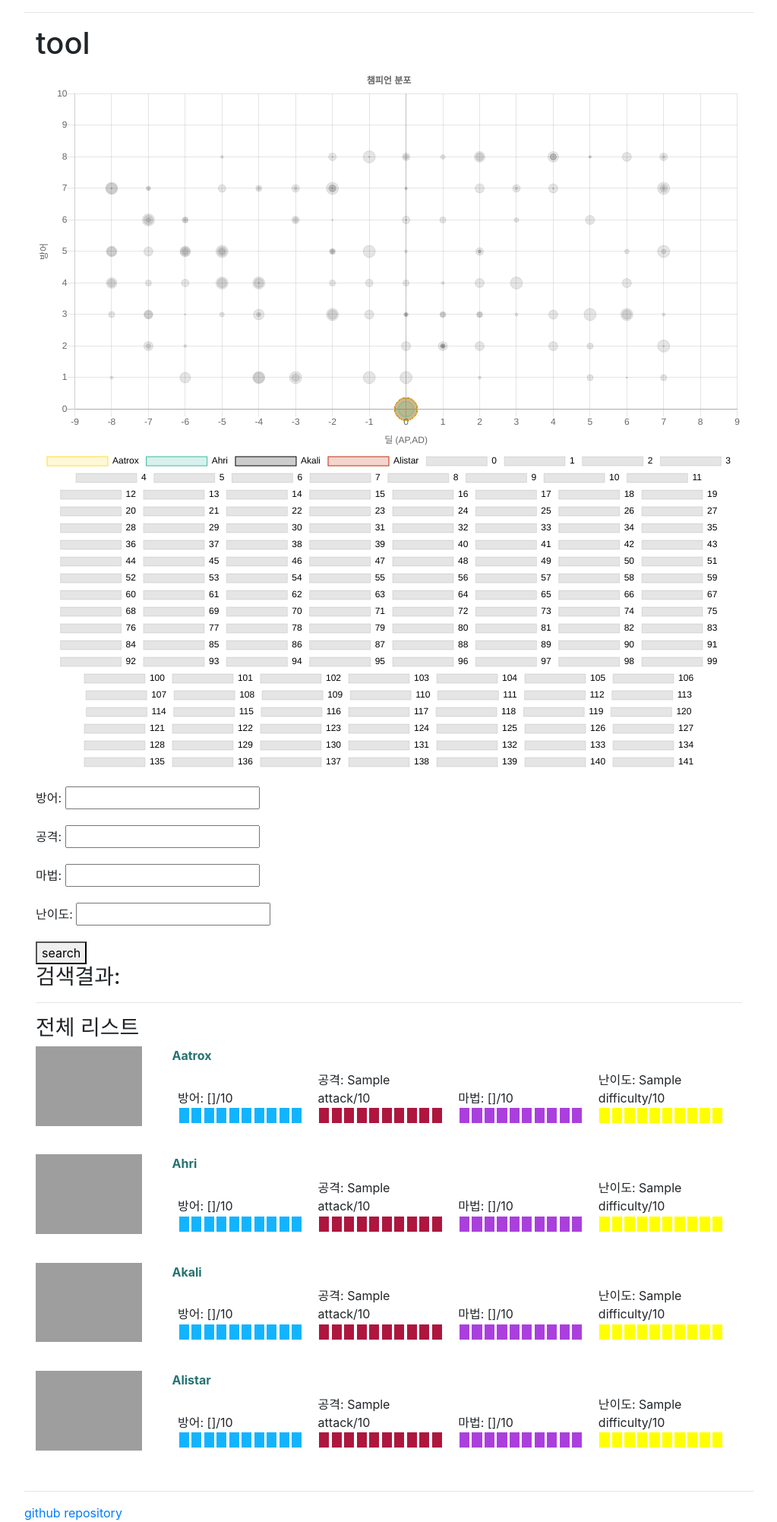
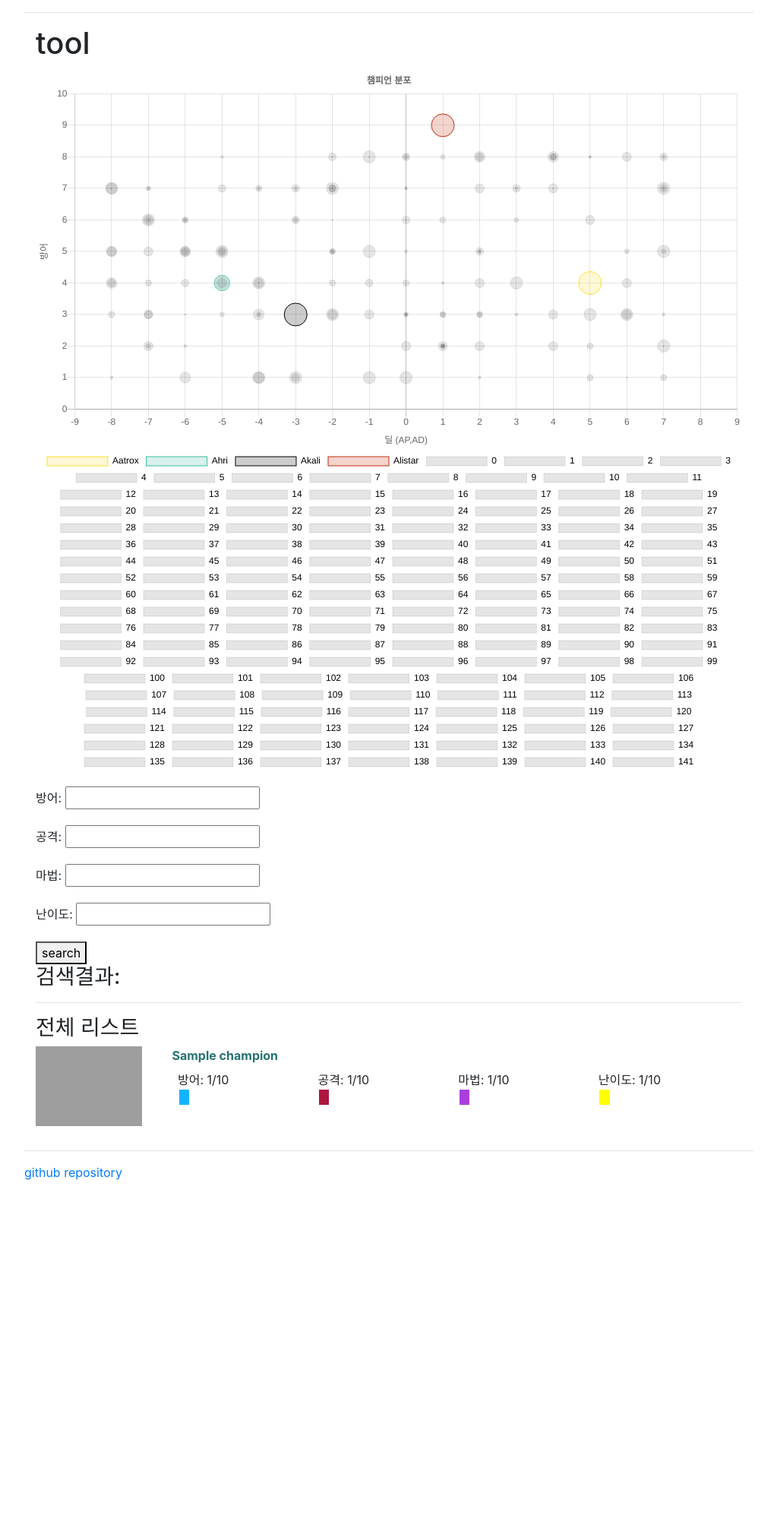
Before and after one commit to kangsudal/legendary-enigma, a Django app: page /tool2/ in a window 1280 px wide. Shown: the part 100-2103 px from the top of the page at 76% size, without its empty margins (128-1151 px from the left). After the commit the page ends 1653 px from the top, so only its background shows below. Run offline with Django 3.2, Linux system fonts and the light colour scheme; tables that the repository leaves empty hold one stand-in row (values such as "Sample post"); a database or web service that is not in the repository returns one stand-in record (values such as "Sample title"); data that the repository does not hold is empty; some libraries are stand-ins or nearby versions; some web fonts are replaced; grey boxes are pictures that could not be loaded.

Commit message:
Change the way of loading data from json using riot api to object of database. and search function too.

```diff
--- a/blog/forms.py
+++ b/blog/forms.py
@@ -1,7 +1,9 @@
 from django import forms
 
 from .models import Post
+from .models import Champion
 import requests
+from django.db.models import Q
 
 class PostForm(forms.ModelForm):
 
@@ -26,42 +28,23 @@
         magic = self.cleaned_data['magic']
         difficulty = self.cleaned_data['difficulty']
 
-        url = 'http://ddragon.leagueoflegends.com/cdn/9.1.1/data/en_US/champion.json'
-        response = requests.get(url)
-        champion_data = response.json()
-        champions = champion_data['data']
 
-    	# for key, value in champions.items() :
-    	# 	print(key,value)
 
-    	#print(list(champions.items()))
-    	#a = filter(positive, champions.)
+        if defense is None and attack is None and magic is None and difficulty is None:
+            result = None
+            return result
 
-    	# a = filter(positive, li)
-        conditions =[defense,attack,magic,difficulty]
-    	#result = filter(positive, champions)
+        c = Champion.objects.all()
 
-        result = self.getKeysByValues(champions, conditions)
+        if defense:
+            c = c.filter(defense=defense)
+        if attack:
+            c = c.filter(attack=attack)
+        if magic:
+            c = c.filter(magic=magic)
+        if difficulty:
+            c = c.filter(difficulty=difficulty)
 
-        #print(result)
+        result = c
 
         return result
-
-    def getKeysByValues(self, champions, list):
-        champDics={}
-
-        for key,value in champions.items():
-            if self.isSame(value['info']['defense'], list[0]) and self.isSame(value['info']['attack'], list[1]) and self.isSame(value['info']['magic'], list[2]) and self.isSame(value['info']['difficulty'], list[3]) :
-                champDics.update({key:value})
-
-
-        return champDics
-
-    def isSame( self, data, condition):
-        if condition is None:
-            return True
-
-        if data is condition:
-            return True
-
-        return False
--- a/blog/templates/blog/tool2.html
+++ b/blog/templates/blog/tool2.html
@@ -17,8 +17,8 @@
                                    backgroundColor: "rgba(255,221,50,0.2)",
                                    borderColor: "rgba(255,221,50,1)",
                                    data: [{
-                                     x: {{champions.Aatrox.info.magic}},
-                                     y: {{champions.Aatrox.info.defense}},
+                                     x: 8-3,
+                                     y: 4,
                                      r: 15
                                    }]
                               },
@@ -27,8 +27,8 @@
                                    backgroundColor: "rgba(60,186,159,0.2)",
                                    borderColor: "rgba(60,186,159,1)",
                                    data: [{
-                                     x: {{champions.Ahri.info.magic}},
-                                     y: {{champions.Ahri.info.defense}},
+                                     x: 3-8,
+                                     y: 4,
                                      r: 10
                                    }]
                               },
@@ -37,8 +37,8 @@
                                    backgroundColor: "rgba(0,0,0,0.2)",
                                    borderColor: "#000",
                                    data: [{
-                                     x: {{champions.Akali.info.magic}},
-                                     y: {{champions.Akali.info.defense}},
+                                     x: 5-8,
+                                     y: 3,
                                      r: 15
                                    }]
                               },
@@ -47,8 +47,8 @@
                                    backgroundColor: "rgba(193,46,12,0.2)",
                                    borderColor: "rgba(193,46,12,1)",
                                    data: [{
-                                     x: {{champions.Alistar.info.magic}},
-                                     y: {{champions.Alistar.info.defense}},
+                                     x: 6-5,
+                                     y: 9,
                                      r: 15
                                    }]
                               }]
@@ -171,41 +171,41 @@
 
                          <h3>검색결과:</h3>
 
-                         {% for key, value in search_result.items %}
+                         {% for champion in search_result %}
                          <div>
-                              <div class="champion-img"><img src="http://ddragon.leagueoflegends.com/cdn/img/champion/loading/{{key}}_0.jpg"></div>
+                              <div class="champion-img"><img src="http://ddragon.leagueoflegends.com/cdn/img/champion/loading/{{champion.id}}_0.jpg"></div>
                               <div class="champion-info">
-                                   <span class="champion-name">{{key}}</span>
+                                   <span class="champion-name">{{champion.name}}</span>
                                    <ul>
                                         <li>
-                                             <div>방어: {{value.info.defense}}/10 </div>
+                                             <div>방어: {{champion.defense}}/10 </div>
                                              <div class="stat-boxes">
                                                   {% load blog_filters %}
-                                                  {% for i in value.info.defense|times %}
+                                                  {% for i in champion.defense|times %}
                                                   <div class="foo blue"></div>
                                                   {% endfor %}
                                              </div>
                                         </li>
                                         <li>
-                                             <div>공격: {{value.info.attack}}/10</div>
+                                             <div>공격: {{champion.attack}}/10</div>
                                              <div class="stat-boxes">
-                                                  {% for i in value.info.attack|times %}
+                                                  {% for i in champion.attack|times %}
                                                        <div class="foo wine"></div>
                                                   {% endfor %}
                                                   </div>
                                              </li>
                                         <li>
-                                             <div>마법: {{value.info.magic}}/10</div>
+                                             <div>마법: {{champion.magic}}/10</div>
                                              <div class="stat-boxes">
-                                                  {% for i in value.info.magic|times %}
+                                                  {% for i in champion.magic|times %}
                                                        <div class="foo purple"></div>
                                                   {% endfor %}
                                                   </div>
                                              </li>
                                         <li>
-                                             <div>난이도: {{value.info.difficulty}}/10</div>
+                                             <div>난이도: {{champion.difficulty}}/10</div>
                                              <div class="stat-boxes">
-                                                  {% for i in value.info.difficulty|times %}
+                                                  {% for i in champion.difficulty|times %}
                                                   <div class="foo yellow"></div>
                                                   {% endfor %}
                                              </div>
@@ -219,41 +219,41 @@
 
                          <h3> 전체 리스트 </h3>
                          <!-- champion 전체 리스트-->
-                         {% for key, value in champions.items %}
+                         {% for champion in champions %}
                          <div>
-                              <div class="champion-img"><img src="http://ddragon.leagueoflegends.com/cdn/img/champion/loading/{{key}}_0.jpg"></div>
+                              <div class="champion-img"><img src="http://ddragon.leagueoflegends.com/cdn/img/champion/loading/{{champion.id}}_0.jpg"></div>
                               <div class="champion-info">
-                                   <span class="champion-name">{{key}}</span>
+                                   <span class="champion-name">{{champion.name}}</span>
                                    <ul>
                                         <li>
-                                             <div>방어: {{value.info.defense}}/10 </div>
+                                             <div>방어: {{champion.defense}}/10 </div>
                                              <div class="stat-boxes">
                                                   {% load blog_filters %}
-                                                  {% for i in value.info.defense|times %}
+                                                  {% for i in champion.defense|times %}
                                                   <div class="foo blue"></div>
                                                   {% endfor %}
                                              </div>
                                         </li>
                                         <li>
-                                             <div>공격: {{value.info.attack}}/10</div>
+                                             <div>공격: {{champion.attack}}/10</div>
                                              <div class="stat-boxes">
-                                                  {% for i in value.info.attack|times %}
+                                                  {% for i in champion.attack|times %}
                                                        <div class="foo wine"></div>
                                                   {% endfor %}
                                                   </div>
                                              </li>
                                         <li>
-                                             <div>마법: {{value.info.magic}}/10</div>
+                                             <div>마법: {{champion.magic}}/10</div>
                                              <div class="stat-boxes">
-                                                  {% for i in value.info.magic|times %}
+                                                  {% for i in champion.magic|times %}
                                                        <div class="foo purple"></div>
                                                   {% endfor %}
                                                   </div>
                                              </li>
                                         <li>
-                                             <div>난이도: {{value.info.difficulty}}/10</div>
+                                             <div>난이도: {{champion.difficulty}}/10</div>
                                              <div class="stat-boxes">
-                                                  {% for i in value.info.difficulty|times %}
+                                                  {% for i in champion.difficulty|times %}
                                                   <div class="foo yellow"></div>
                                                   {% endfor %}
                                              </div>
--- a/blog/templatetags/blog_filters.py
+++ b/blog/templatetags/blog_filters.py
@@ -5,3 +5,4 @@
 @register.filter(name='times')
 def times(number):
     return range(number)
+    #print(type(number))
--- a/blog/views.py
+++ b/blog/views.py
@@ -1,5 +1,6 @@
 from django.shortcuts import render, get_object_or_404, redirect
 from .models import Post
+from .models import Champion
 from django.utils  import timezone
 from .forms import PostForm
 from .forms import SearchByStatForm
@@ -87,10 +88,8 @@
 def tool2(request):
 
     # load champion data
-    url = 'http://ddragon.leagueoflegends.com/cdn/9.1.1/data/en_US/champion.json'
-    response = requests.get(url)
-    champion_data = response.json()
-    champions = champion_data['data']
+    champions = Champion.objects.all()
+
     default_items = [1,2,3,4,5,6]
     labels = ["amumu","ahri", "katlin", "Zira", "Zoe", "Jax"]
 
```
Also changed, not shown: blog/models - 복사본.py (deleted, +0 -57 lines).
